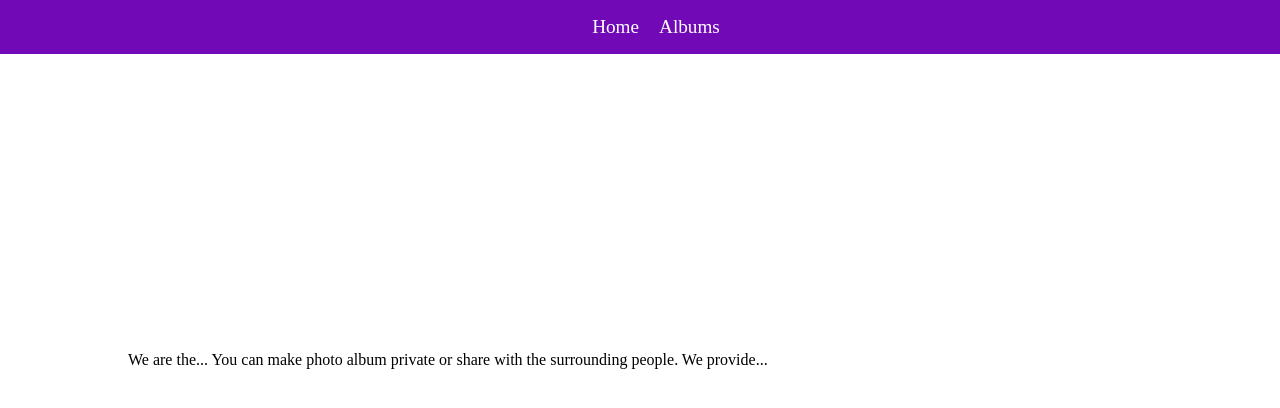
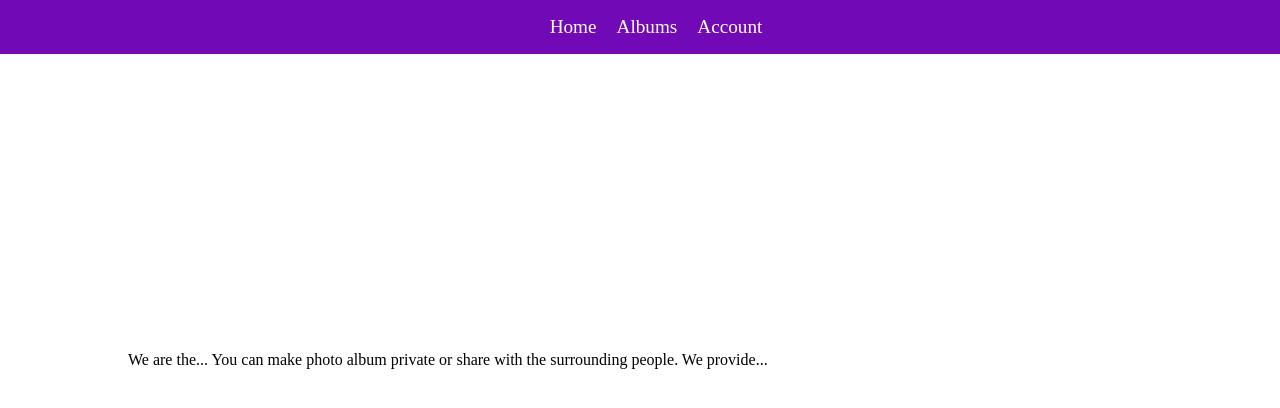
Before and after one commit to LostHopes/photo-album-practice, a Flask app: page / in a window 1280 px wide. Shown: the top 408 px of the page. Run offline with Flask 3, Linux system fonts and the light colour scheme; the visitor is signed in with stand-in values (Sample User, id 1).

Commit message:
feat: account page

```diff
--- a/src/app/templates/_base.html
+++ b/src/app/templates/_base.html
@@ -14,6 +14,7 @@
     {% endblock %}
 
     {% block js %}
+    <script src="{{ url_for('static', filename='js/header.js') }}"></script>
 
     {% endblock %}
 </head>
@@ -30,6 +31,7 @@
             {% elif current_user.is_authenticated %}
 
             <a href="{{ url_for('photos') }}">Albums</a>
+            <a href="{{ url_for('account') }}">Account</a>
 
             {% else %}
 
--- a/src/app/views.py
+++ b/src/app/views.py
@@ -1,4 +1,4 @@
-from flask import render_template, redirect, url_for, flash, abort, request, Response
+from flask import render_template, redirect, url_for, flash, abort, request
 from flask_login import login_required, login_user, logout_user, current_user
 from flask_bcrypt import generate_password_hash, check_password_hash
 from sqlalchemy.exc import IntegrityError
@@ -12,6 +12,13 @@ from app.models import User, Photo, PhotoAlbum
 def home():
     title: str = "Home"
     return render_template("home.html", title=title)
+
+
+@app.get("/account/")
+@login_required
+def account():
+    title: str = "Account"
+    return render_template("account.html", title=title)
 
 
 @app.get("/albums/")
```
Also changed, not shown: src/app/templates/account.html (added, +15 -0 lines).
